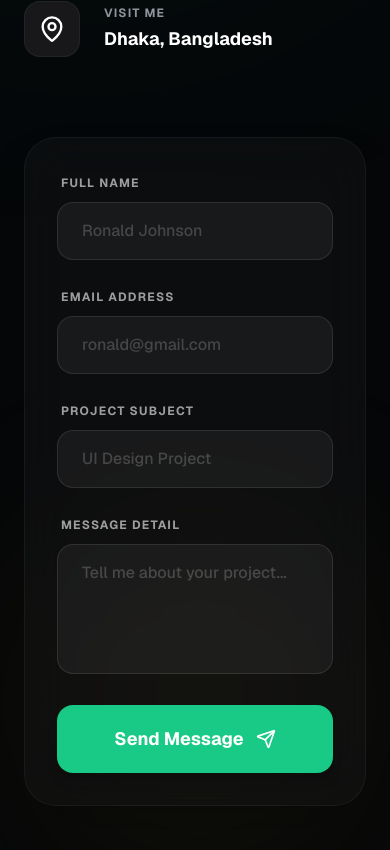
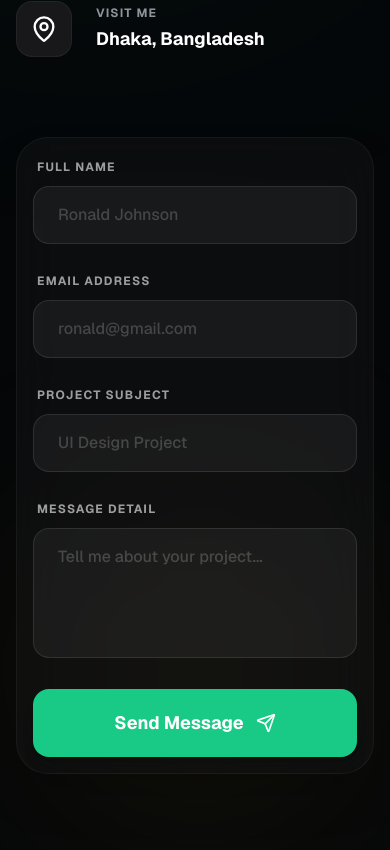
Before and after one commit to Badhon-Roy/portfolio, a Next.js app: page / in a window 390 px wide. Shown: the part 8674-9524 px from the top of the page. Built offline with nearby package versions, Linux system fonts and the light colour scheme.

Commit message:
feat: Add Contact section component featuring an inquiry form and contact information.

```diff
--- a/components/Contact.tsx
+++ b/components/Contact.tsx
@@ -10,7 +10,7 @@ export default function Contact() {
             <div className="absolute top-0 right-0 w-[600px] h-[600px] bg-primary/5 rounded-full blur-[150px] pointer-events-none" />
             <div className="absolute bottom-0 left-0 w-[400px] h-[400px] bg-secondary/5 rounded-full blur-[100px] pointer-events-none" />
 
-            <div className="container mx-auto px-6 md:px-12 relative z-10">
+            <div className="container mx-auto px-4 md:px-12 relative z-10">
                 <div className="grid grid-cols-1 lg:grid-cols-2 gap-20 items-center">
                     {/* Left: Info */}
                     <motion.div
@@ -53,7 +53,7 @@ export default function Contact() {
                         whileInView={{ opacity: 1, y: 0 }}
                         viewport={{ once: true }}
                         transition={{ duration: 0.8 }}
-                        className="p-8 md:p-12 rounded-4xl bg-zinc-900/40 backdrop-blur-xl border border-white/5 relative shadow-2xl overflow-hidden group"
+                        className="p-4 md:p-12 rounded-4xl bg-zinc-900/40 backdrop-blur-xl border border-white/5 relative shadow-2xl overflow-hidden group"
                     >
                         {/* Inner Form Glow */}
                         <div className="absolute -inset-px bg-linear-to-br from-primary/10 via-transparent to-secondary/10 opacity-0 group-hover:opacity-100 transition-opacity duration-700 rounded-4xl pointer-events-none" />
```
